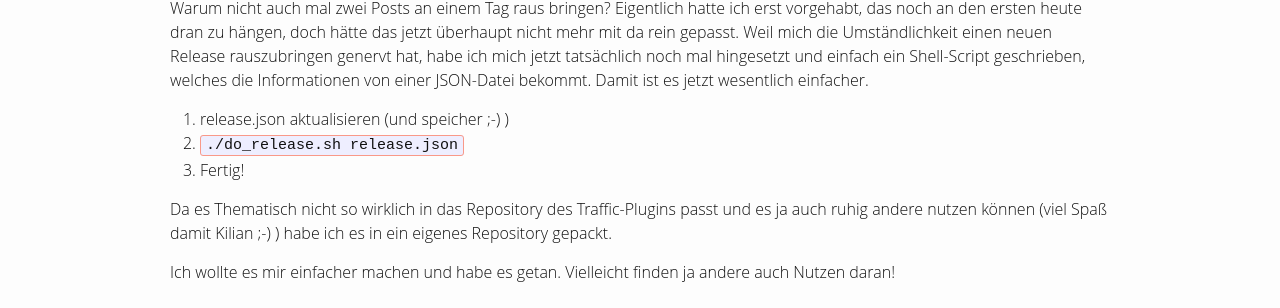
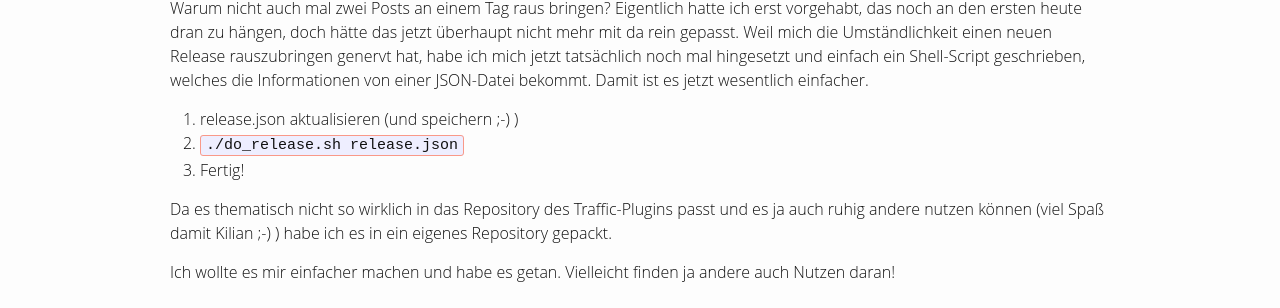
Before and after one commit to MarauderXtreme/felixdoering.com, a Jekyll site: the page built from _posts/2015-05-05-Ich-machs-mir-einfach.md, in a window 1280 px wide. Shown: the part 204-512 px from the top of the page. Built offline with Jekyll 4.4.1, drawn with Linux system fonts in a browser that asks for light colours.

Commit message:
Update 2015-05-05-Ich-machs-mir-einfach.md

```diff
--- a/_posts/2015-05-05-Ich-machs-mir-einfach.md
+++ b/_posts/2015-05-05-Ich-machs-mir-einfach.md
@@ -8,11 +8,11 @@ Warum nicht auch mal zwei Posts an einem Tag raus bringen?
 Eigentlich hatte ich erst vorgehabt, das noch an den ersten heute dran zu hängen, doch hätte das jetzt überhaupt nicht mehr mit da rein gepasst.
 Weil mich die Umständlichkeit einen neuen Release rauszubringen genervt hat, habe ich mich jetzt tatsächlich noch mal hingesetzt und einfach ein Shell-Script geschrieben, welches die Informationen von einer JSON-Datei bekommt.
 Damit ist es jetzt wesentlich einfacher.
-1. release.json aktualisieren (und speicher ;-) )
+1. release.json aktualisieren (und speichern ;-) )
 2. `./do_release.sh release.json`
 3. Fertig!
 
-Da es Thematisch nicht so wirklich in das Repository des Traffic-Plugins passt und es ja auch ruhig andere nutzen können (viel Spaß damit Kilian ;-) ) habe ich es in ein eigenes Repository gepackt.
+Da es thematisch nicht so wirklich in das Repository des Traffic-Plugins passt und es ja auch ruhig andere nutzen können (viel Spaß damit Kilian ;-) ) habe ich es in ein eigenes Repository gepackt.
 
 Ich wollte es mir einfacher machen und habe es getan.
 Vielleicht finden ja andere auch Nutzen daran!
```
